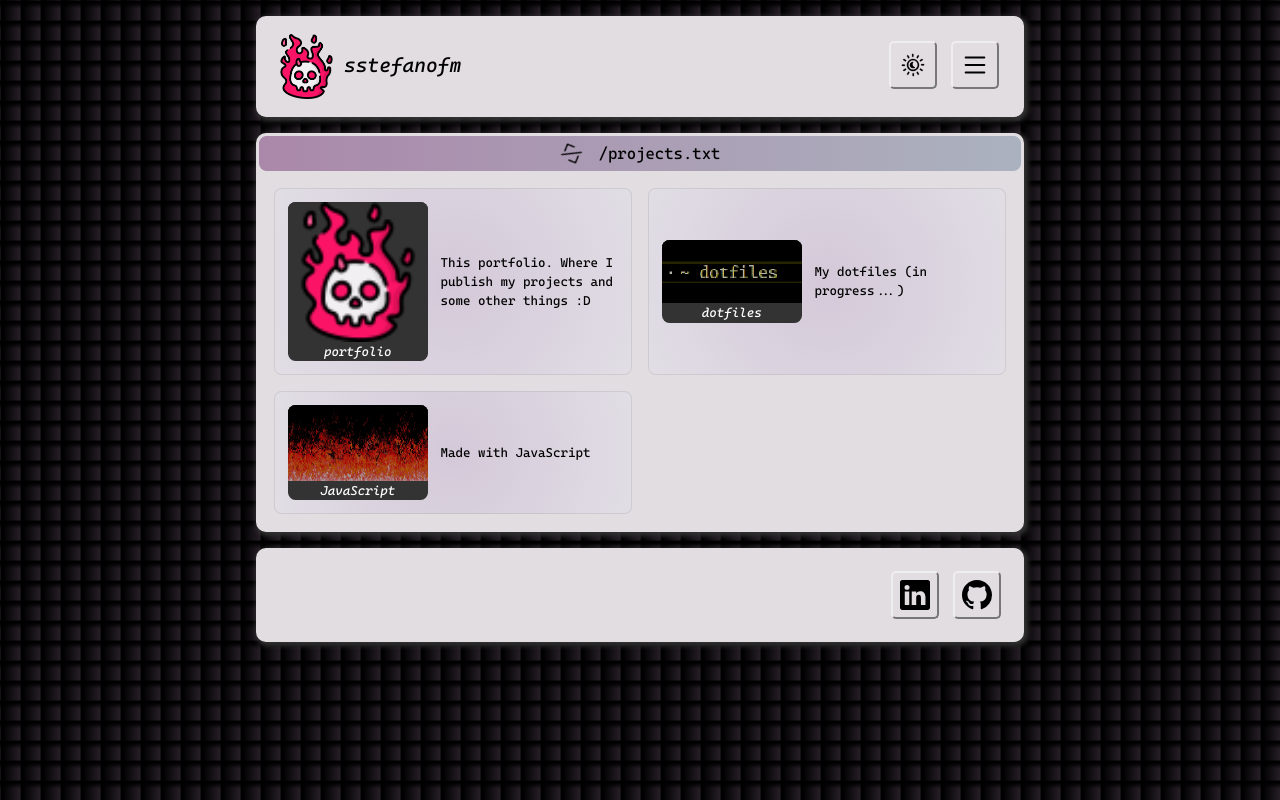
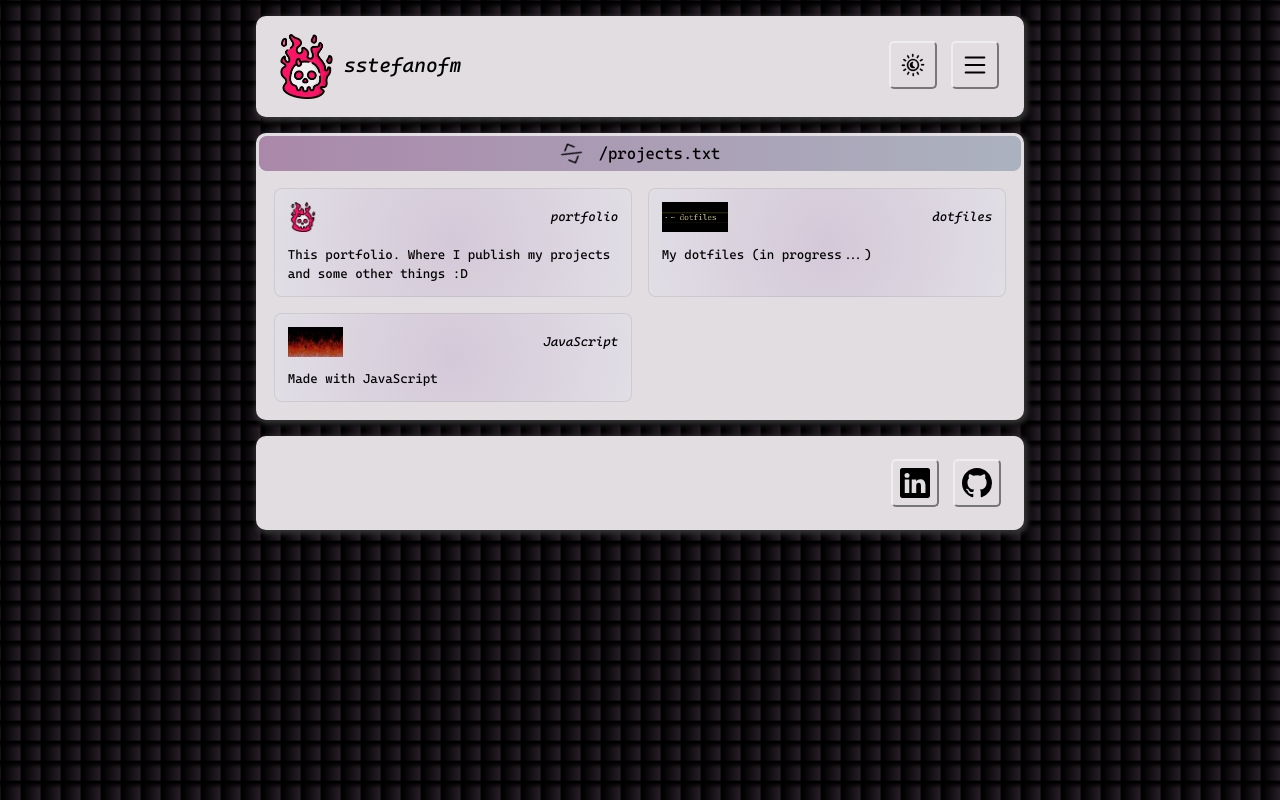
Before and after one commit to sstefanofm/sstefanofm.github.io, a React (Create React App) app: page / in a window 1280 px wide. Built offline with nearby package versions, Linux system fonts and the light colour scheme.

Commit message:
cooooll projects???? incoming

```diff
--- a/src/pages/Projects/Project.css
+++ b/src/pages/Projects/Project.css
@@ -1,9 +1,4 @@
 .Project {
-  display: flex;
-  flex-direction: row;
-  justify-content: start;
-  align-items: center;
-  gap: 1em;
   padding: 1em;
   text-decoration: none;
   font-size: .8em;
@@ -15,27 +10,17 @@
 
 .Project__Header {
   font-family: 'CaskaydiaCove Italic';
-  border-radius: 7.5px;
-  background-color: #333;
-  color: white;
-  overflow: hidden;
-  text-align: center;
-  width: 140px;
-}
-
-.Project__ImgContainer {
+  display: flex;
+  position: relative;
+  justify-content: space-between;
+  align-items: center;
   width: 100%;
 }
 
 .Project__Img {
-  width: 100%;
-  object-fit: contain;
-  background-color: #333;
+  height: 30px;
 }
 
 .Project__Description {
-  flex: 1;
-  white-space: wrap;
-  overflow: hidden;
-  text-overflow: ellipsis;
+  margin-top: 1em;
 }
```
